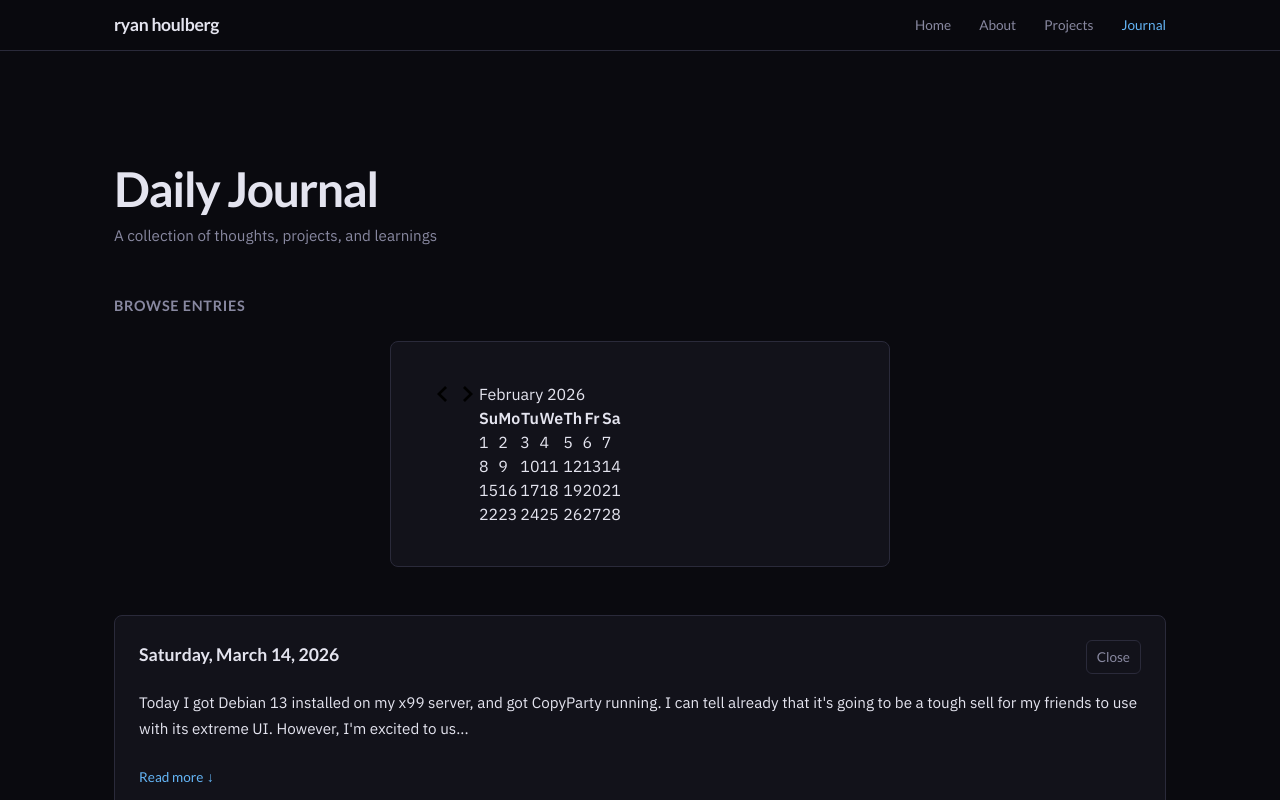
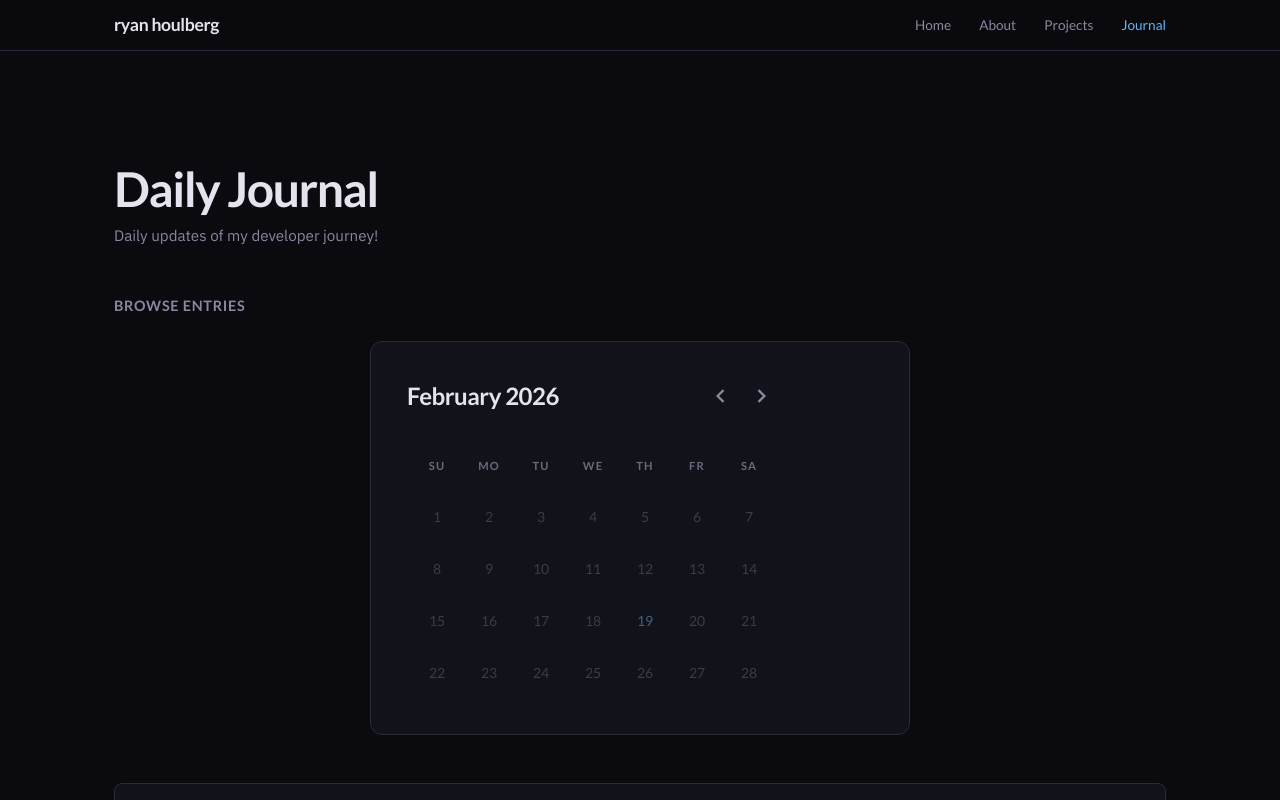
Before and after one commit to rho2-pdx/dev_site, a Next.js app: page /journal in a window 1280 px wide. Shown: the top 800 px of the page. Built offline with nearby package versions, Linux system fonts and the light colour scheme.

Commit message:
fixed up journal page, calendar looks way better now

```diff
--- a/app/journal/Calendar.tsx
+++ b/app/journal/Calendar.tsx
@@ -25,16 +25,7 @@ export default function Calendar({
   };
 
   return (
-    <div
-      style={{
-        display: "flex",
-        justifyContent: "center",
-        alignItems: "center",
-        width: "100%",
-        maxWidth: "500px",
-        margin: "0 auto",
-      }}
-    >
+    <div className="journal-cal-wrapper">
       <DayPicker
         mode="single"
         month={currentMonth}
@@ -44,165 +35,142 @@ export default function Calendar({
         }
         onDayClick={handleDayClick}
         modifiers={{
-          hasEntry: entryDates.map((date) => new Date(date + "T12:00:00")),
-          selected: selectedDate
-            ? new Date(selectedDate + "T12:00:00")
-            : undefined,
+          hasEntry: entryDates.map((d) => new Date(d + "T12:00:00")),
         }}
-        modifiersStyles={{
-          hasEntry: {
-            backgroundColor: "var(--color-surface)",
-            color: "var(--color-accent)",
-            fontWeight: 600,
-            borderWidth: "2px",
-            borderStyle: "solid",
-            borderColor: "var(--color-accent-dim)",
-          },
-          selected: {
-            borderWidth: "3px",
-            borderStyle: "solid",
-            borderColor: "var(--color-accent)",
-            backgroundColor: "var(--color-bg-secondary)",
-          },
-        }}
-        style={{
-          backgroundColor: "var(--color-bg-secondary)",
-          border: "1px solid var(--color-border)",
-          borderRadius: "var(--radius-md)",
-          padding: "2.5rem",
-          color: "var(--color-text)",
-          width: "100%",
-        }}
-        classNames={{
-          root: "calendar-root",
-          month_caption: "calendar-caption",
-          nav: "calendar-nav",
-          table: "calendar-table",
-          head: "calendar-head",
-          head_row: "calendar-head-row",
-          head_cell: "calendar-head-cell",
-          weekdays: "calendar-weekdays",
-          weekday: "calendar-weekday",
-          month_grid: "calendar-month-grid",
-          row: "calendar-row",
-          cell: "calendar-cell",
-          day: "calendar-day",
-          day_button: "calendar-day-button",
+        modifiersClassNames={{
+          hasEntry: "rdp-has-entry",
         }}
       />
-      <style jsx>{`
-        .calendar-root {
-          --rdp-accent: var(--color-accent);
-          --rdp-accent-mix: var(--color-accent-dim);
-          --rdp-background: var(--color-surface);
-          --rdp-accent-chroma: 0.75;
-          --rdp-cell-size: 48px;
+      <style jsx global>{`
+        .journal-cal-wrapper {
+          display: flex;
+          justify-content: center;
+          width: 100%;
+          max-width: 540px;
+          margin: 0 auto;
         }
 
-        .calendar-root :global(.rdp-month_caption) {
+        .journal-cal-wrapper .rdp-root {
+          --rdp-accent-color: var(--color-accent);
+          --rdp-accent-background-color: var(--color-accent);
+          --rdp-day-height: 44px;
+          --rdp-day-width: 44px;
+          --rdp-selected-border: 0;
+          --rdp-outside-opacity: 0.2;
+          --rdp-today-color: var(--color-accent);
+
+          background-color: var(--color-bg-secondary);
+          border: 1px solid var(--color-border);
+          border-radius: var(--radius-lg);
+          padding: 2rem 2.25rem;
+          color: var(--color-text);
+          width: 100%;
+        }
+
+        /* Month/year caption */
+        .journal-cal-wrapper .rdp-month_caption {
           display: flex;
           align-items: center;
           justify-content: space-between;
-          margin-bottom: 2rem;
-          gap: 0;
+          margin-bottom: 1.5rem;
         }
 
-        .calendar-root :global(.rdp-caption_label) {
-          font-size: 1.75rem;
+        .journal-cal-wrapper .rdp-caption_label {
+          font-size: 1.5rem;
           font-weight: 700;
           color: var(--color-text);
-          flex: 1;
           letter-spacing: -0.02em;
+          font-family: var(--font-display);
         }
 
-        .calendar-root :global(.rdp-chevron) {
-          color: white;
-          fill: currentColor;
-          width: 28px;
-          height: 28px;
+        /* Nav arrows */
+        .journal-cal-wrapper .rdp-chevron {
+          fill: var(--color-text-muted);
+          width: 22px;
+          height: 22px;
         }
 
-        .calendar-root :global(.rdp-nav) {
+        .journal-cal-wrapper .rdp-nav {
           display: flex;
-          gap: 0.5rem;
-          flex: 0 0 auto;
+          gap: 0.25rem;
         }
 
-        .calendar-root :global(.rdp-nav button) {
-          padding: 0.625rem;
+        .journal-cal-wrapper .rdp-button_previous,
+        .journal-cal-wrapper .rdp-button_next {
+          padding: 0.5rem;
           border-radius: var(--radius-sm);
-          transition: all 0.15s ease;
+          transition: background-color 0.15s ease;
         }
 
-        .calendar-root :global(.rdp-nav button):hover {
+        .journal-cal-wrapper .rdp-button_previous:hover,
+        .journal-cal-wrapper .rdp-button_next:hover {
           background-color: var(--color-surface);
         }
 
-        .calendar-root :global(.rdp-today) {
-          color: var(--color-accent);
+        /* Weekday headers */
+        .journal-cal-wrapper .rdp-weekday {
+          color: var(--color-text-muted);
+          font-size: 0.7rem;
           font-weight: 600;
+          text-transform: uppercase;
+          letter-spacing: 0.1em;
+          padding-bottom: 0.75rem;
+          font-family: var(--font-display);
         }
 
-        .calendar-root :global(.rdp-day_button) {
-          height: 100%;
-          width: 100%;
+        /* Grid spacing */
+        .journal-cal-wrapper .rdp-month_grid {
+          border-collapse: separate;
+          border-spacing: 8px 8px;
+        }
+
+        /* Day button — dim by default */
+        .journal-cal-wrapper .rdp-day_button {
+          width: 44px;
+          height: 44px;
           display: flex;
           align-items: center;
           justify-content: center;
           border-radius: 50%;
+          font-family: var(--font-display);
+          font-size: 0.875rem;
+          font-weight: 400;
+          color: var(--color-text-muted);
+          opacity: 0.35;
+          cursor: default;
           transition: all 0.15s ease;
-          color: var(--color-text);
-          font-family: var(--font-display);
-          font-size: 1rem;
-          cursor: pointer;
-          min-height: 48px;
-          min-width: 48px;
+          border: 2px solid transparent;
         }
 
-        .calendar-root :global(.rdp-day_button):hover {
-          background-color: var(--color-surface-hover);
+        /* Today marker */
+        .journal-cal-wrapper .rdp-today .rdp-day_button {
           color: var(--color-accent);
+          opacity: 0.5;
         }
 
-        .calendar-root :global(.rdp-day_button.selected) {
-          border: 3px solid var(--color-accent) !important;
-          background-color: var(--color-bg-secondary) !important;
-          color: var(--color-text) !important;
-          font-weight: 700;
+        /* Days with entries — bright and interactive */
+        .journal-cal-wrapper .rdp-has-entry .rdp-day_button {
+          color: var(--color-accent);
+          opacity: 1;
+          font-weight: 600;
+          background-color: rgba(100, 181, 246, 0.08);
+          border-color: var(--color-accent-dim);
+          cursor: pointer;
         }
 
-        .calendar-root :global(.rdp-day_button.hasEntry) {
-          background-color: var(--color-surface);
-          color: var(--color-accent);
-          font-weight: 600;
-          border: 2px solid var(--color-accent-dim);
-          border-radius: 50%;
-        }
-
-        .calendar-root :global(.rdp-day_button.hasEntry):hover {
-          background-color: var(--color-accent-dim);
-          color: white;
+        .journal-cal-wrapper .rdp-has-entry .rdp-day_button:hover {
+          background-color: rgba(100, 181, 246, 0.18);
           border-color: var(--color-accent);
         }
 
-        .calendar-root :global(.rdp-weekday) {
-          color: var(--color-text-muted);
-          font-size: 0.8rem;
-          font-weight: 600;
-          text-transform: uppercase;
-          letter-spacing: 0.08em;
-          padding-bottom: 0.75rem;
-        }
-
-        .calendar-root :global(.rdp-month_grid) {
-          margin: 0;
-          border-collapse: separate;
-          border-spacing: 0.5rem 0.75rem;
-        }
-
-        .calendar-root :global(.rdp-head_cell),
-        .calendar-root :global(.rdp-cell) {
-          padding: 0;
+        /* Selected day */
+        .journal-cal-wrapper .rdp-selected .rdp-day_button {
+          color: #fff !important;
+          opacity: 1 !important;
+          font-weight: 700;
+          background-color: var(--color-accent) !important;
+          border-color: var(--color-accent) !important;
+          cursor: pointer;
         }
       `}</style>
     </div>
--- a/app/journal/JournalEntry.tsx
+++ b/app/journal/JournalEntry.tsx
@@ -1,6 +1,4 @@
 "use client";
-
-import { useState } from "react";
 
 interface JournalEntryProps {
   date: string;
@@ -8,16 +6,9 @@ interface JournalEntryProps {
     title?: string;
     content: string;
   } | null;
-  onClose: () => void;
 }
 
-export default function JournalEntry({
-  date,
-  entry,
-  onClose,
-}: JournalEntryProps) {
-  const [isExpanded, setIsExpanded] = useState(false);
-
+export default function JournalEntry({ date, entry }: JournalEntryProps) {
   const formatDateDisplay = (dateStr: string): string => {
     return new Intl.DateTimeFormat("en-US", {
       weekday: "long",
@@ -25,11 +16,7 @@ export default function JournalEntry({
       month: "long",
       day: "numeric",
       timeZone: "America/Los_Angeles",
-    }).format(new Date(dateStr));
-  };
-
-  const getPreviewText = (content: string): string => {
-    return content.length > 200 ? content.substring(0, 200) + "..." : content;
+    }).format(new Date(dateStr + "T12:00:00"));
   };
 
   return (
@@ -57,15 +44,7 @@ export default function JournalEntry({
       `}</style>
 
       {/* Header */}
-      <div
-        style={{
-          display: "flex",
-          justifyContent: "space-between",
-          alignItems: "center",
-          marginBottom: "1rem",
-        }}
-      >
-        <div>
+      <div style={{ marginBottom: "1rem" }}>
         <h2
           style={{
             fontSize: "1.1rem",
@@ -88,24 +67,6 @@ export default function JournalEntry({
           </p>
         )}
       </div>
-        <button
-          onClick={onClose}
-          style={{
-            padding: "0.375rem 0.625rem",
-            fontSize: "0.85rem",
-            fontFamily: "var(--font-display)",
-            fontWeight: 500,
-            color: "var(--color-text-muted)",
-            backgroundColor: "transparent",
-            border: "1px solid var(--color-border)",
-            borderRadius: "var(--radius-sm)",
-            cursor: "pointer",
-            transition: "all 0.15s ease",
-          }}
-        >
-          Close
-        </button>
-      </div>
 
       {/* Content */}
       {entry ? (
@@ -117,30 +78,7 @@ export default function JournalEntry({
             fontFamily: "var(--font-body)",
           }}
         >
-          {isExpanded ? (
           <p style={{ whiteSpace: "pre-wrap" }}>{entry.content}</p>
-          ) : (
-            <p>{getPreviewText(entry.content)}</p>
-          )}
-          {entry.content.length > 200 && (
-            <button
-              onClick={() => setIsExpanded(!isExpanded)}
-              style={{
-                marginTop: "1rem",
-                padding: "0.5rem 0",
-                fontSize: "0.85rem",
-                fontFamily: "var(--font-display)",
-                fontWeight: 500,
-                color: "var(--color-accent)",
-                background: "transparent",
-                border: "none",
-                cursor: "pointer",
-                textAlign: "left",
-              }}
-            >
-              {isExpanded ? "Read less ↑" : "Read more ↓"}
-            </button>
-          )}
         </div>
       ) : (
         <div
--- a/app/journal/page.tsx
+++ b/app/journal/page.tsx
@@ -67,10 +67,6 @@ export default function JournalPage() {
     setSelectedDate(dateStr);
   }, []);
 
-  const handleClose = useCallback(() => {
-    setSelectedDate(null);
-  }, []);
-
   const handleMonthChange = useCallback((month: Date) => {
     setCurrentMonth(month);
   }, []);
@@ -117,7 +113,7 @@ export default function JournalPage() {
             fontFamily: "var(--font-body)",
           }}
         >
-          A collection of thoughts, projects, and learnings
+          Daily updates of my developer journey!
         </p>
       </div>
 
@@ -173,7 +169,6 @@ export default function JournalPage() {
                   }
                 : null
             }
-            onClose={handleClose}
           />
         </section>
       )}
--- a/app/journal/utils.ts
+++ b/app/journal/utils.ts
@@ -31,8 +31,11 @@ interface ParsedEntry {
 export function parseMonthlyFile(content: string): ParsedEntry[] {
   const entries: ParsedEntry[] = [];
 
+  // Strip HTML comments (template examples live inside <!-- --> blocks)
+  const stripped = content.replace(/<!--[\s\S]*?-->/g, "");
+
   // Split by day headers (## YYYY-MM-DD)
-  const daySections = content.split(/##\s+(\d{4}-\d{2}-\d{2})/);
+  const daySections = stripped.split(/##\s+(\d{4}-\d{2}-\d{2})/);
   console.log("[Parser] daySections length:", daySections.length);
 
   // Skip the first element (everything before first ##)
```
Lines whose indentation alone changed are shown as unchanged.
